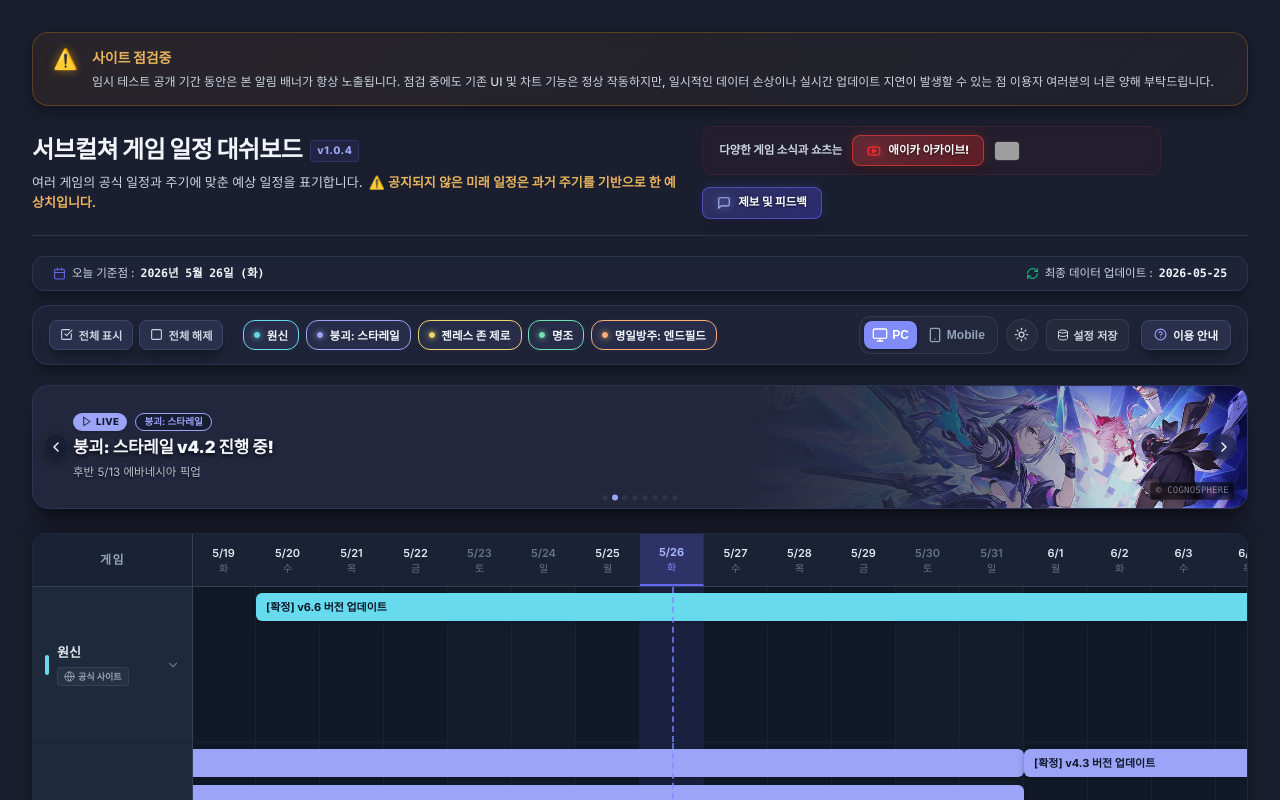
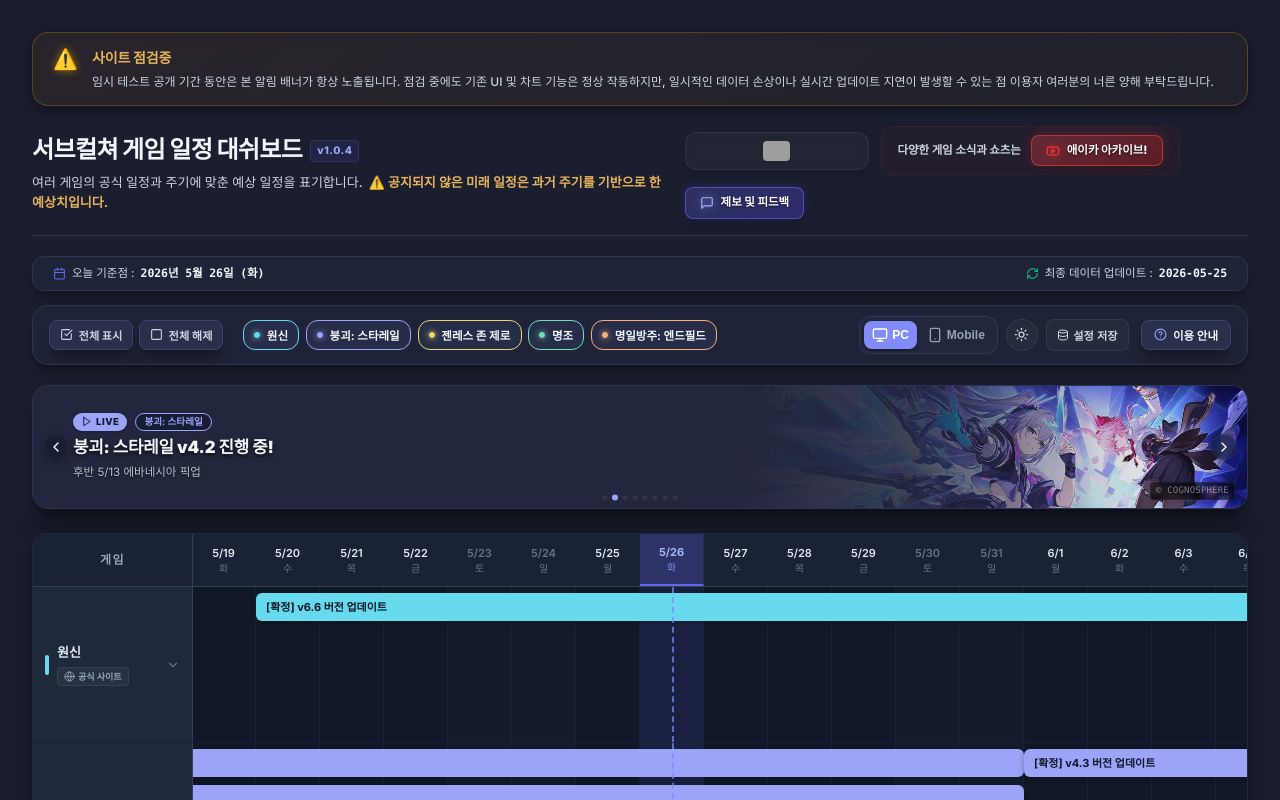
Before and after one commit to Choi2156/aeika-dashboard, a React (Vite) app: page / in a window 1280 px wide. Shown: the top 800 px of the page. Built offline with nearby package versions, Linux system fonts and the light colour scheme; grey boxes are pictures that could not be loaded.

Commit message:
design: decouple visitor counter into a standalone glassmorphic container and align side-by-side in header actions

```diff
--- a/src/components/Header.jsx
+++ b/src/components/Header.jsx
@@ -23,6 +23,12 @@ export default function Header() {
       </div>
 
       <div className="header__actions">
+        {/* 누적 조회수 독립형 박스 */}
+        <div className="header__visitor-box" title="사이트 누적 조회수 통계">
+          <VisitorCounter />
+        </div>
+
+        {/* 유튜브 채널 구독/홍보 박스 */}
         <div className="header__youtube-promo">
           <span className="youtube-promo__text">다양한 게임 소식과 쇼츠는</span>
           <a
@@ -35,7 +41,6 @@ export default function Header() {
             <Youtube size={14} className="youtube-promo__icon" />
             <span>애이카 아카이브!</span>
           </a>
-          <VisitorCounter />
         </div>
 
         <a
--- a/src/styles/GanttView.css
+++ b/src/styles/GanttView.css
@@ -1177,17 +1177,6 @@
   box-shadow: 0 0 8px var(--theme-color, #6366f1);
 }
 
-/* 채널 바로가기 버튼 및 방문자 카운터 정렬 그룹 */
-.shorts-channel-footer-group {
-  display: flex;
-  flex-direction: column;
-  align-items: center;
-  gap: 12px;
-  width: 100%;
-  margin-top: 16px;
-  box-sizing: border-box;
-}
-
 /* 최하단 채널 바로가기 버튼 */
 .shorts-channel-direct-btn {
   display: inline-flex;
--- a/src/styles/VisitorCounter.css
+++ b/src/styles/VisitorCounter.css
@@ -1,5 +1,5 @@
 .visitor-counter-container {
-  display: inline-flex;
+  display: flex;
   align-items: center;
   justify-content: center;
   margin: 0;
@@ -9,12 +9,13 @@
   border-radius: 0;
   backdrop-filter: none;
   opacity: 0;
-  transform: scale(0.95);
+  transform: scale(0.98);
   transition: opacity 0.5s ease, transform 0.5s ease;
-  vertical-align: middle;
+  width: 100%;
+  height: 100%;
 }
 
-/* 로딩 완료 시 등장 */
+/* 로딩 성공 시 페이드인 */
 .visitor-counter-container.loaded {
   opacity: 1;
   transform: scale(1);
@@ -28,11 +29,11 @@
   position: relative;
   display: flex;
   align-items: center;
+  justify-content: center;
   min-width: 150px;
   height: 20px;
 }
 
-/* 단독 누적 조회수 뱃지 너비에 맞게 스켈레톤 크기 축소 최적화 */
 .badge-skeleton {
   position: absolute;
   top: 0;
@@ -48,7 +49,6 @@
 .visitor-badge-img {
   height: 20px;
   border-radius: 4px;
-  border: 1px solid rgba(255, 255, 255, 0.08);
   transition: opacity 0.4s ease;
 }
 
@@ -69,7 +69,6 @@
   }
 }
 
-/* 모바일 뷰 최적화 */
 @media (max-width: 768px) {
   .badge-wrapper {
     min-width: 135px;
--- a/src/styles/base.css
+++ b/src/styles/base.css
@@ -377,6 +377,22 @@ body {
   align-items: center;
   gap: 12px;
   flex-wrap: wrap;
+}
+
+/* 독립형 누적 조회수 글래스모피즘 박스 */
+.header__visitor-box {
+  display: inline-flex;
+  align-items: center;
+  justify-content: center;
+  background: rgba(255, 255, 255, 0.03);
+  border: 1px solid rgba(255, 255, 255, 0.08);
+  padding: 8px 16px;
+  border-radius: var(--radius-lg);
+  backdrop-filter: blur(4px);
+  -webkit-backdrop-filter: blur(4px);
+  box-shadow: inset 0 0 15px rgba(255, 255, 255, 0.01), 0 4px 10px rgba(0, 0, 0, 0.15);
+  box-sizing: border-box;
+  height: 38px; /* 유튜브 박스/피드백 버튼과 동일한 세로축 맞춤 */
 }
 
 .header__feedback-btn {
```
Also changed, not shown: 4 other files (tests, documents, lock files or other folders).
